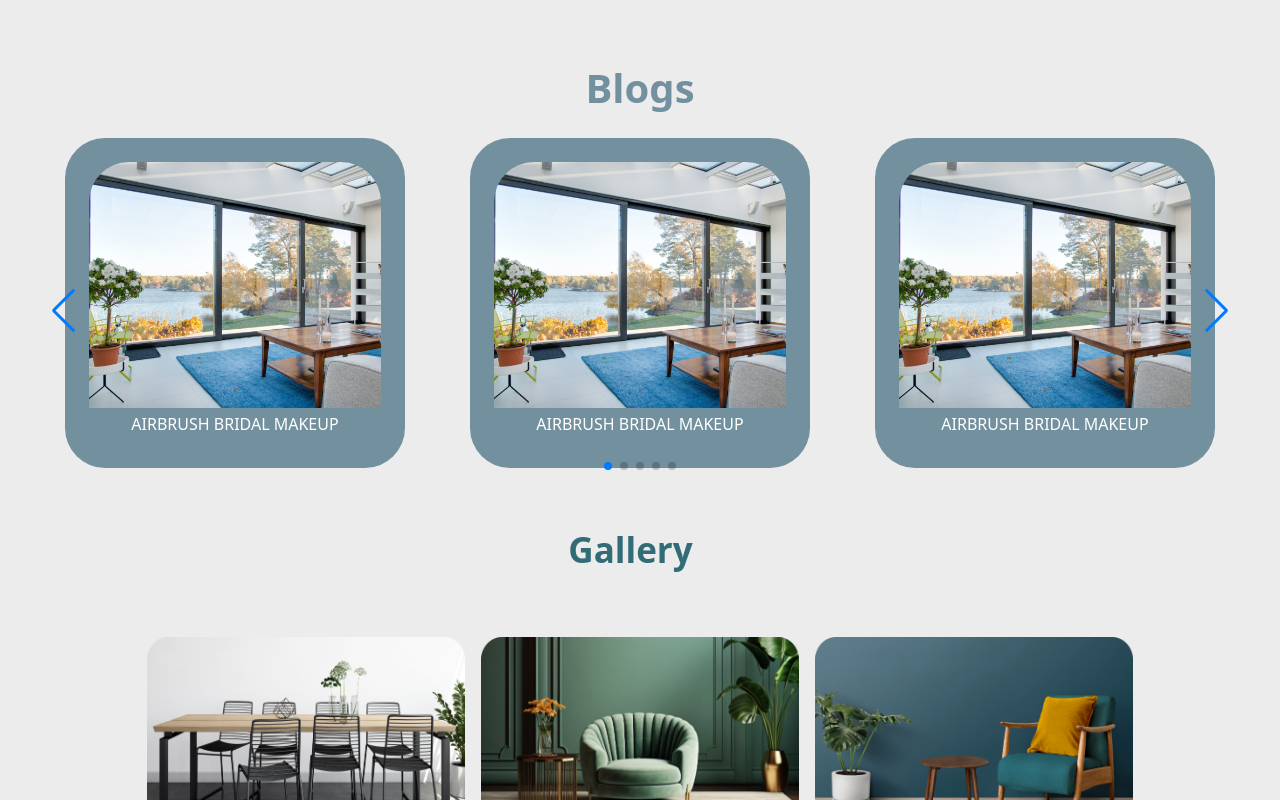
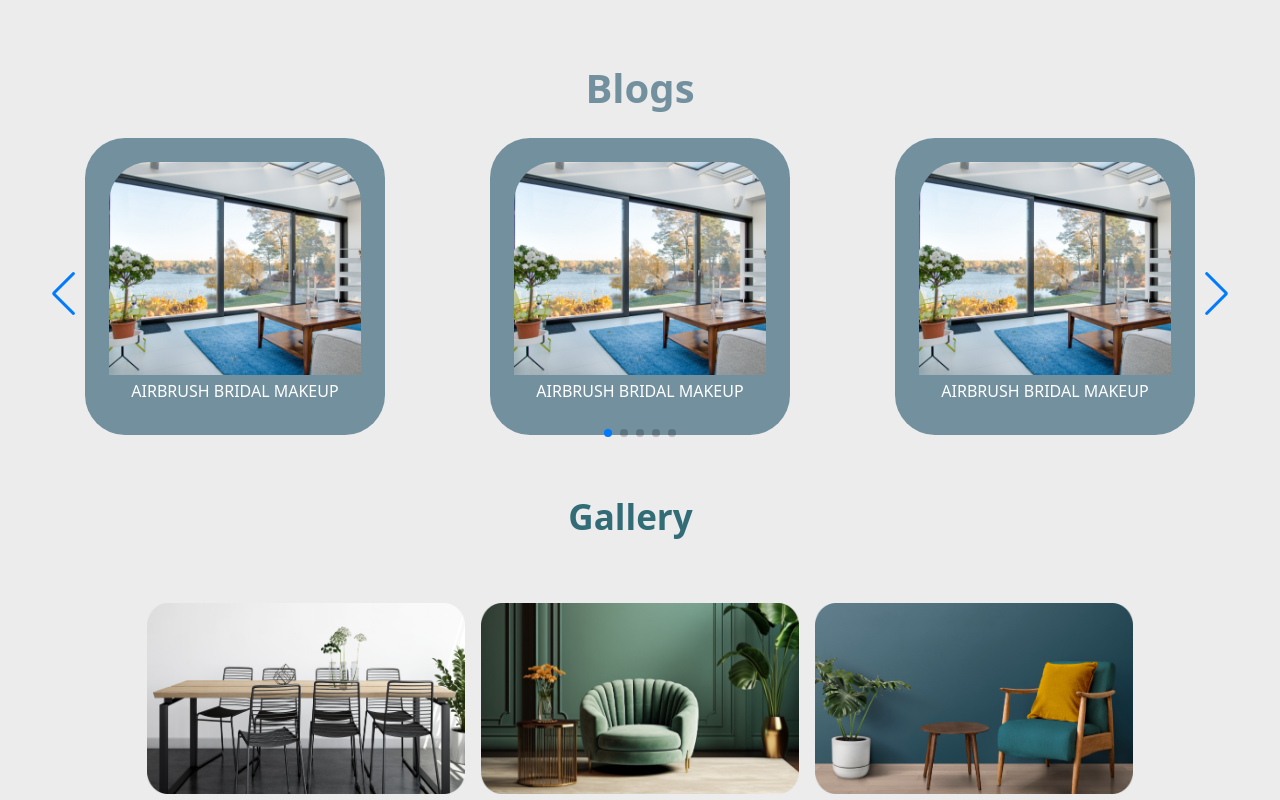
Before and after one commit to abhishekkumarraj966/furnitureshop, a React (Create React App) app: page / in a window 1280 px wide. Shown: the part 3560-4360 px from the top of the page. Built offline with nearby package versions, Linux system fonts and the light colour scheme.

Commit message:
first commit

```diff
--- a/src/Components/Blogs.jsx
+++ b/src/Components/Blogs.jsx
@@ -47,7 +47,7 @@ const Blogs = () => {
             <div className="flex  px-2 mx-2 sm:mx-[20px]">
               {BlogexMock.map((item, index) => (
                 <SwiperSlide key={index}>
-                  <div className="w-[280px] sm:w-[340px]  shadow-xs h-full lg:gap-1 mx-auto bg-[#72909E]  rounded-[40px] flex flex-col items-center p-6 mb-4">
+                  <div className="w-[280px] sm:w-[300px]  shadow-xs h-full lg:gap-1 mx-auto bg-[#72909E]  rounded-[40px] flex flex-col items-center p-6 mb-4">
                     <div className="">
                      <Link to="/blogepg">
                       <img
```
